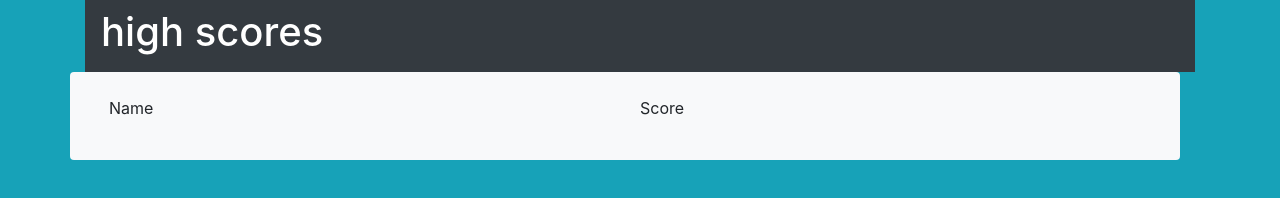
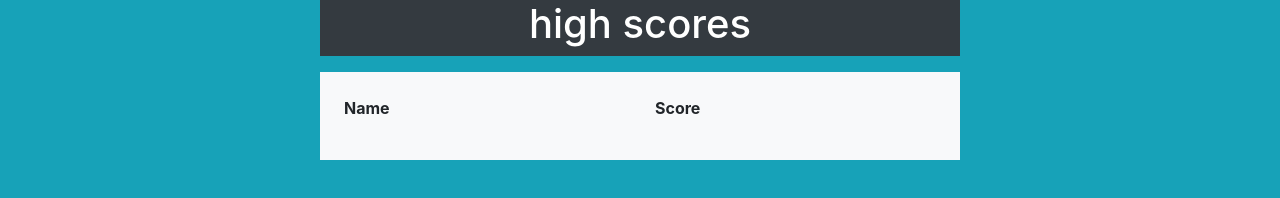
Before and after one commit to TWetmore34/CSS-quiz, a plain HTML site: page high-score.html in a window 1280 px wide. Drawn offline with nearby package versions, Linux system fonts and the light colour scheme.

```diff
--- a/high-score.html
+++ b/high-score.html
@@ -5,15 +5,15 @@
         <link rel="stylesheet" href="https://cdn.jsdelivr.net/npm/bootstrap@4.1.3/dist/css/bootstrap.min.css" integrity="sha384-MCw98/SFnGE8fJT3GXwEOngsV7Zt27NXFoaoApmYm81iuXoPkFOJwJ8ERdknLPMO" crossorigin="anonymous">
         <link rel="stylesheet" href="./css/style.css">
     </head>
-    <header class="navbar bg-dark text-white text-center">
+    <header class="bg-dark text-white text-center mb-3 vw-100">
         <h1>high scores</h1>
     </header>
-    <body class="container bg-info">
+    <body class="w-50 mx-auto bg-info">
 
-        <div class="row w-100 bg-light p-4 rounded">
-            <ol id="highScores" class="col-6">Name
+        <div class="row bg-light p-4 rounded">
+            <ol id="highScores" class="col-6 font-weight-bold">Name
             </ol>
-            <ol class="col-6 custom-li" id="scoreList">Score
+            <ol class="col-6 custom-li font-weight-bold" id="scoreList">Score
             </ol>
         </div>
     </body>
```
Also changed, not shown: index.html (+1 -1 lines).
